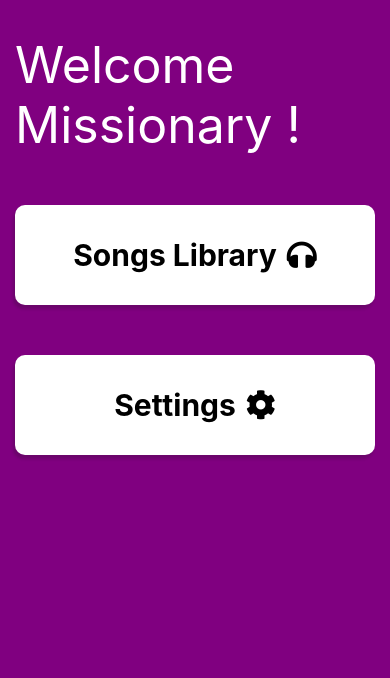
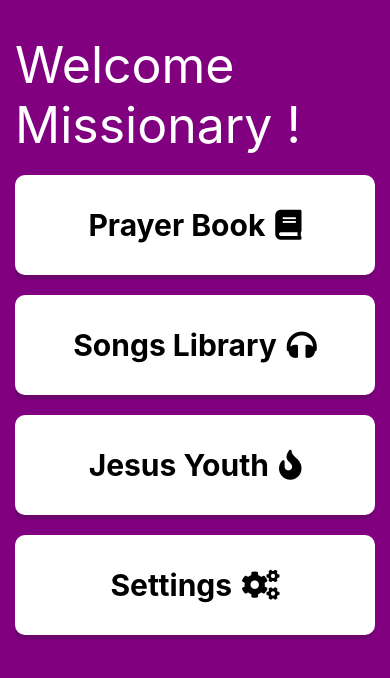
Before and after one commit to iamNidhin/Fulltimers-FE, a React Native app: screen /Home in a window 390 px wide. Shown: the top 678 px of the page. Built offline with nearby package versions, Linux system fonts and the light colour scheme.

Commit message:
UI changes for homescreen menu components

```diff
--- a/App.tsx
+++ b/App.tsx
@@ -9,6 +9,7 @@ import HomeScreen from './src/screens/HomeScreen';
 import SongsLibrary from './src/screens/SongsLibrary';
 import DetailsScreen from './src/screens/DetailsScreen';
 import SettingsScreen from './src/screens/SettingsScreen';
+import PrayerBookScreen from './src/screens/PrayerBookScreen';
 
 const Stack = createNativeStackNavigator();
 
@@ -22,7 +23,7 @@ function App(): JSX.Element {
         <Stack.Screen options={{
           headerShown: false
         }}
-          name="Songs" component={SongsLibrary} />
+          name="Songs Library" component={SongsLibrary} />
         <Stack.Screen
           options={{
             headerShown: false
@@ -33,8 +34,12 @@ function App(): JSX.Element {
             headerShown: false
           }}
           name="Settings" component={SettingsScreen} />
+      <Stack.Screen
+          options={{
+            headerShown: false
+          }}
+          name="Prayer Book" component={PrayerBookScreen} />
       </Stack.Navigator>
-
     </NavigationContainer>
   );
 }
--- /dev/null
+++ b/src/components/MenuComponentWide.tsx
@@ -0,0 +1,43 @@
+import React from 'react'
+import { Pressable, StyleSheet, Text, View } from 'react-native'
+import Icon from 'react-native-vector-icons/FontAwesome5';
+
+export default function MenuComponentWide(props: any) {
+    return (
+        <Pressable
+            onPress={() => props.navigation.navigate(props.label)}
+        >
+            <View style={[styles.ImageButton, styles.shadowProp]}>
+                <Text style={styles.ImageButtonText}>{props.label}</Text>
+                <Icon name={props.icon} size={30} style={{ marginLeft: 10 }} color="black" />
+            </View>
+        </Pressable>
+    )
+}
+
+const styles = StyleSheet.create({
+    ImageButton: {
+        height: 100,
+        width: "100%",
+        borderRadius: 10,
+        marginTop: 20,
+        backgroundColor: "white",
+        justifyContent: "center",
+        flexDirection: "row",
+        alignItems: "center",
+    },
+    shadowProp: {
+        shadowColor: '#171717',
+        shadowOffset: { width: -2, height: 4 },
+        shadowOpacity: 0.2,
+        shadowRadius: 3,
+        elevation: 1,
+    },
+    ImageButtonText: {
+        fontSize: 30,
+        color: "black",
+        fontWeight: "700",
+        alignSelf: "center",
+    },
+
+})
--- a/src/screens/HomeScreen.tsx
+++ b/src/screens/HomeScreen.tsx
@@ -1,27 +1,18 @@
 import React from 'react'
-import { Pressable, StyleSheet, Text, View } from 'react-native'
+import { Pressable, ScrollView, StyleSheet, Text, View } from 'react-native'
 import Icon from 'react-native-vector-icons/FontAwesome5';
+import MenuComponentWide from '../components/MenuComponentWide';
 
 export default function HomeScreen({navigation}:any) {
   return (
         <View style={styles.Container}>
             <Text style={styles.Welcome}>Welcome Missionary !</Text>
-            <Pressable
-                onPress={() => navigation.navigate('Songs')}
-            >
-                <View style={[styles.ImageButton,styles.shadowProp]}>
-                    <Text style={styles.ImageButtonText}>Songs Library</Text>
-                    <Icon name="headphones" size={30} style={{marginLeft:10}} color="black" />
-                </View>
-            </Pressable>
-            <Pressable
-                onPress={() => navigation.navigate('Settings')}
-            >
-                <View style={[styles.ImageButton,styles.shadowProp]}>
-                    <Text style={styles.ImageButtonText}>Settings</Text>
-                    <Icon name="cog" size={30} style={{marginLeft:10}} color="black" />
-                </View>
-            </Pressable>
+            <ScrollView>
+            <MenuComponentWide navigation={navigation} label="Prayer Book" icon="book"/>
+            <MenuComponentWide navigation={navigation} label="Songs Library" icon="headphones"/>
+            <MenuComponentWide navigation={navigation} label="Jesus Youth" icon="fire"/>
+            <MenuComponentWide navigation={navigation} label="Settings" icon="cogs"/>
+            </ScrollView>
         </View>
     )
 }
@@ -37,28 +28,5 @@ const styles = StyleSheet.create({
         fontSize:50,
         color:"white",
     },
-    ImageButton:{
-        height:100,
-        width:"100%",
-        borderRadius:10,
-        marginTop:50,
-        backgroundColor:"white",
-        justifyContent:"center",
-        flexDirection:"row",
-        alignItems:"center",
-    },
-    shadowProp: {
-        shadowColor: '#171717',
-        shadowOffset: {width: -2, height: 4},
-        shadowOpacity: 0.2,
-        shadowRadius: 3,
-        elevation:1,
-    },
-    ImageButtonText:{
-        fontSize:30,
-        color:"black",
-        fontWeight:"700",
-        alignSelf:"center",
-    },
 
 })
--- /dev/null
+++ b/src/screens/PrayerBookScreen.tsx
@@ -0,0 +1,8 @@
+import React from 'react'
+import { View } from 'react-native'
+
+export default function PrayerBookScreen() {
+  return (
+    <View></View>
+  )
+}
```
